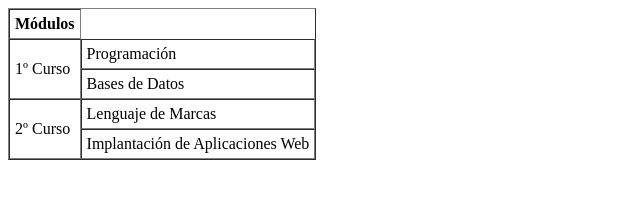
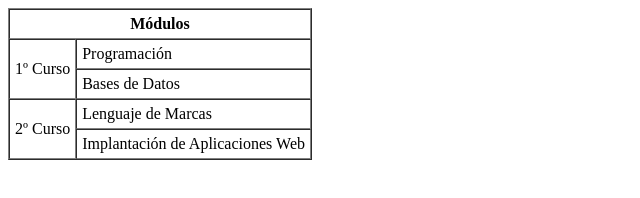
Before and after one commit to jmlora91/jmlora91.github.io, a plain HTML site: page Curso HTML/Unidad Didáctica 1. Los lenguajes de marcas/Ejercicio_08/ejercicio_08.html in a window 1280 px wide. Shown: the whole page, without its empty margins (0-640 px from the left). Drawn offline with Linux system fonts and the light colour scheme.

Commit message:
curso HTML
Correccion en el ejercicio

```diff
--- a/Curso HTML/Unidad Didáctica 1. Los lenguajes de marcas/Ejercicio_08/ejercicio_08.html
+++ b/Curso HTML/Unidad Didáctica 1. Los lenguajes de marcas/Ejercicio_08/ejercicio_08.html
@@ -12,7 +12,7 @@
 <body>
     <table border="1" cellpadding="5" cellspacing="0">
         <tr>
-            <th>Módulos</th>
+            <th colspan="2">Módulos</th>
         </tr>
         <tr>
             <td rowspan="2">1º Curso</td>
```
Also changed, not shown: 1 other file.
